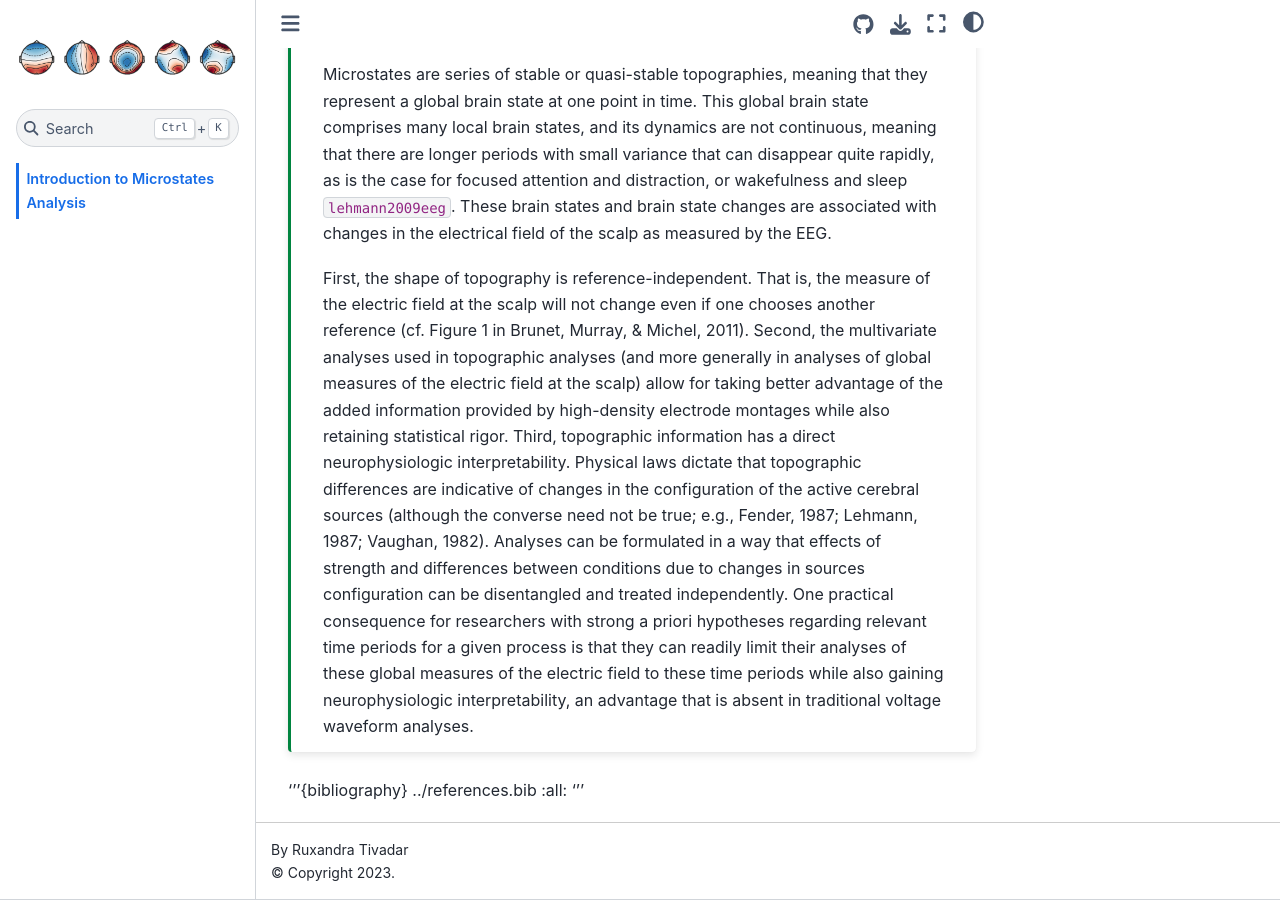
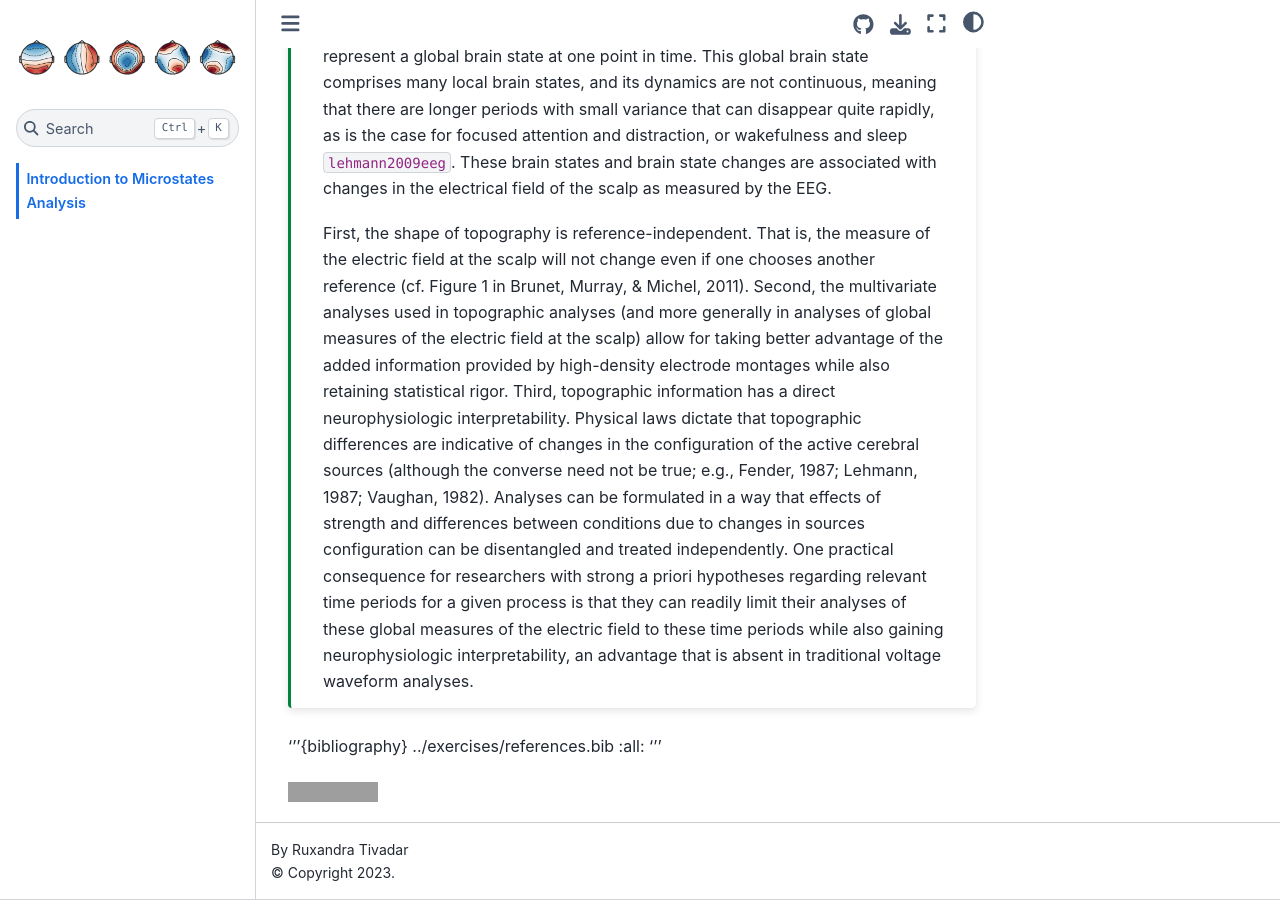
Before and after one commit to rtivadar/jmicros, a Jupyter Book: the page built from exercises/intro.md, in a window 1280 px wide and 900 px high, scrolled down 517 px. Built offline with Jupyter Book 1.0.4 settings and Sphinx 7.4.7 and the Sphinx Book theme 1.1.4, drawn with Linux system fonts in a browser that asks for light colours; pages that are not in the unit, such as notebooks, are missing from menus; cross-references to code outside the pages are shown as plain code; some of the changed lines change nothing that is shown; grey boxes are pictures that could not be loaded.

Commit message:
adding bib

````diff
--- a/_config.yml
+++ b/_config.yml
@@ -17,7 +17,6 @@
 
 # Add a bibtex file so that we can create citations
 bibtex_bibfiles:
-  - references.bib
   - exercises/references.bib
 sphinx:
   config:
--- a/exercises/intro.md
+++ b/exercises/intro.md
@@ -1,12 +1,11 @@
-[![Jupyter Book Badge](https://jupyterbook.org/badge.svg)](<(https://rtivadar.github.io/jmicros/mini-book)>)
 ## Introduction to Microstates Analysis
 
 This is a jupyter book that illustrates a microstate analysis using the pycrostates and the neurokit2 packages.
 
 :::{tip}
-EEG can be considered as a dynamical oscillatory system that can be described in terms of its state and dynamics, where the *state* describes the combination of variables that characterise the system at any given time *t*, and the *dynamics* describe how the *state* changes over time {cite}`khanna2015microstates`. One way of studying the EEG is given by finding ways to define momentary states of the system based on certain variables of interest and describing how characteristics of such states change in time. One such method is microstate analysis {cite}`lehmann1987eeg`.
+EEG can be considered as a dynamical oscillatory system that can be described in terms of its state and dynamics, where the *state* describes the combination of variables that characterise the system at any given time *t*, and the *dynamics* describe how the *state* changes over time {cite:p}`khanna2015microstates`. One way of studying the EEG is given by finding ways to define momentary states of the system based on certain variables of interest and describing how characteristics of such states change in time. One such method is microstate analysis {cite:p}`lehmann1987eeg`.
 
- Microstates are series of stable or quasi-stable topographies, meaning that they represent a global brain state at one point in time. This global brain state comprises many local brain states, and its dynamics are not continuous, meaning that there are longer periods with small variance that can disappear quite rapidly, as is the case for focused attention and distraction, or wakefulness and sleep {cite}`lehmann2009eeg`. These brain states and brain state changes are associated with changes in the electrical field of the scalp as measured by the EEG.
+ Microstates are series of stable or quasi-stable topographies, meaning that they represent a global brain state at one point in time. This global brain state comprises many local brain states, and its dynamics are not continuous, meaning that there are longer periods with small variance that can disappear quite rapidly, as is the case for focused attention and distraction, or wakefulness and sleep {cite:p}`lehmann2009eeg`. These brain states and brain state changes are associated with changes in the electrical field of the scalp as measured by the EEG.
 
 First, the shape of topography is reference-independent. That is, the measure of the electric field at the scalp will not change even if one chooses another reference (cf. Figure 1 in Brunet, Murray, & Michel, 2011). Second, the multivariate analyses used in topographic analyses (and more generally in analyses of global measures of the electric field at the scalp) allow for taking better advantage of the added information provided by high-density electrode montages while also retaining statistical rigor. Third, topographic information has a direct neurophysiologic interpretability. Physical laws dictate that topographic differences are indicative of changes in the configuration of the active cerebral sources (although the converse need not be true; e.g., Fender, 1987; Lehmann, 1987; Vaughan, 1982). Analyses can be formulated in a way that effects of strength and differences between conditions due to changes in sources configuration can be disentangled and treated independently. One practical consequence for researchers with strong a priori hypotheses regarding relevant time periods for a given process is that they can readily limit their analyses of these global measures of the electric field to these time periods while also gaining neurophysiologic interpretability, an advantage that is absent in traditional voltage waveform analyses.
 :::
@@ -14,6 +13,8 @@
 ```{note}
 ```
 
-'''{bibliography} ../references.bib
+'''{bibliography} ../exercises/references.bib
 :all:
 '''
+
+[![Jupyter Book Badge](https://jupyterbook.org/badge.svg)](<(https://rtivadar.github.io/jmicros_ex/>)
````
